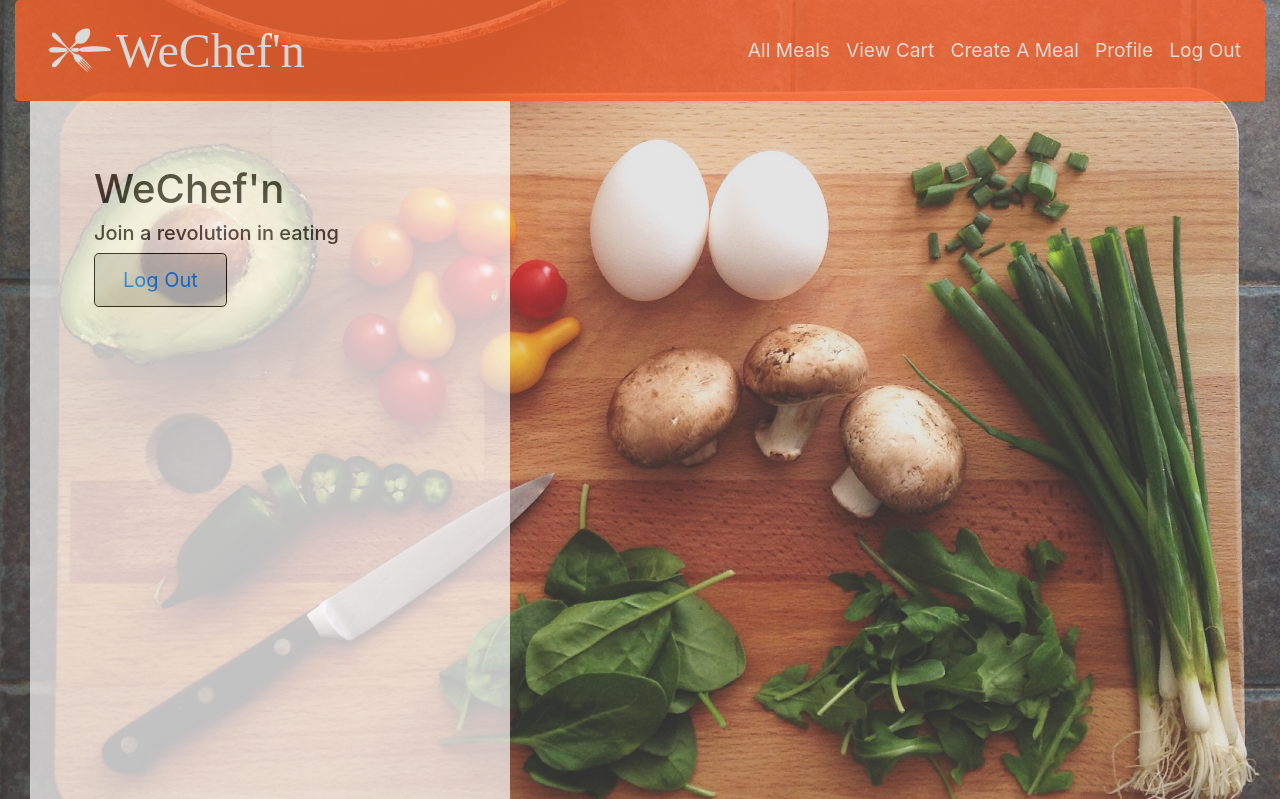
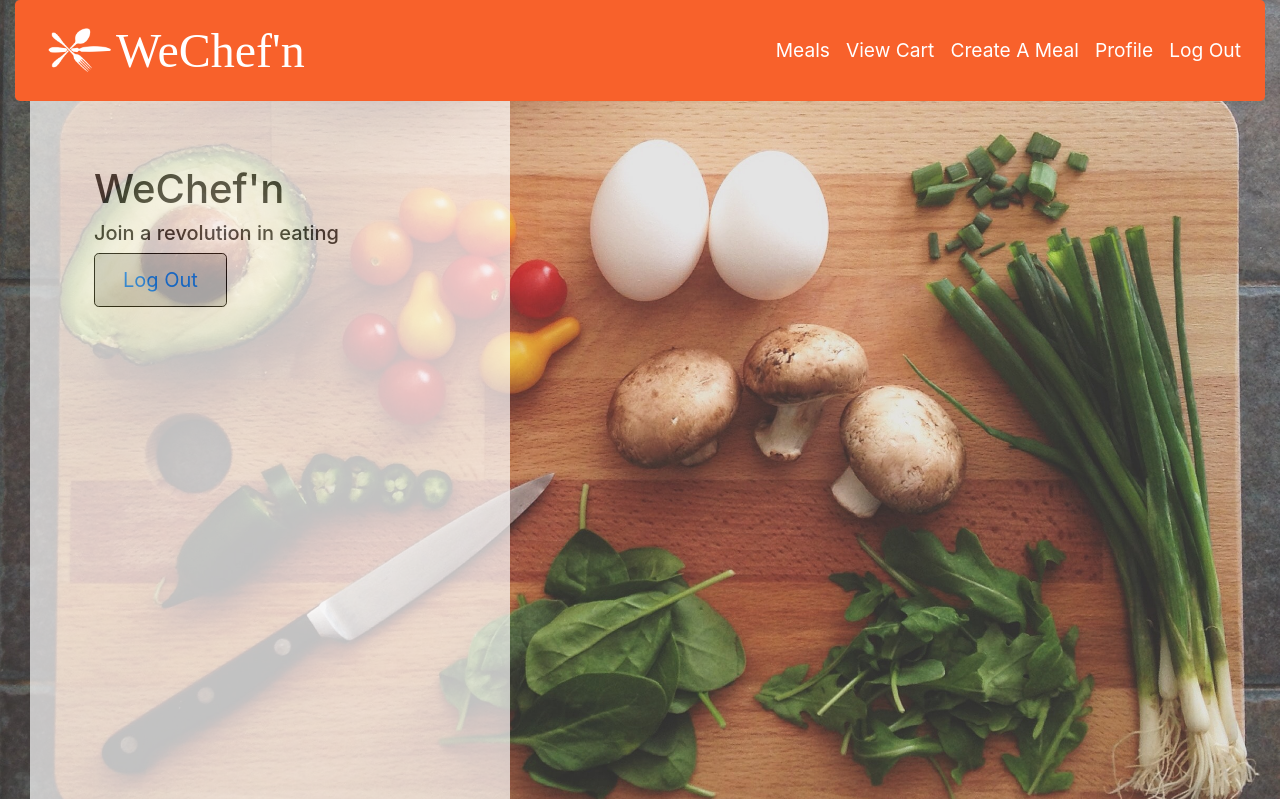
Before and after one commit to franics925/cook_around, a Django app: page / in a window 1280 px wide. Shown: the top 799 px of the page. Run offline with Django 3.2, Linux system fonts and the light colour scheme; the visitor is signed in with stand-in values (Sample User, id 1); some libraries are stand-ins or nearby versions.

Commit message:
css update

```diff
--- a/main_app/static/css/style.css
+++ b/main_app/static/css/style.css
@@ -5,7 +5,6 @@
 
 nav {
     background: rgb(248, 97, 43);
-    opacity: .8;
     border-radius: .3em;
 }
 
@@ -63,10 +62,6 @@ main {
     opacity: .7;
 }
 
-/* #homepage.container {
-    width: auto;
-    padding-top: 100px;
-} */
 
 .btn {
     padding: 1 4;
@@ -81,35 +76,15 @@ main {
     max-width: none;
 }
 
-
-/* a {
-    padding: 10px;
-    color: orange;
-    border: 3em;
-} */
-
 form {
     padding: 2%;
     background-color: white;
-    opacity: .85;
-
 }
 
 form, table {
     padding: 1 4;
 
 }
-
-/* h1 {
-    font-size: 50px;
-    padding-left: 2%;
-    padding-right: 2%;
-} */
-
-
-
-
-
 footer {
     position: relative;
     background-color: lightgrey;
--- a/main_app/templates/base.html
+++ b/main_app/templates/base.html
@@ -17,7 +17,7 @@
 <body>
 <main class="container">
   <header class="position-sticky">
-    <nav class="navbar navbar-expand-lg navbar-light">
+    <nav class="navbar navbar-expand-lg">
         <img src="{% static '/images/black-2420162_1920.png' %}" class="d-inline-block align-top" alt="" id="headerLogo">
         <a class="navbar-brand" href="{% url 'home' %}" id="headerTitle">WeChef'n</a>
         <button class="navbar-toggler" type="button" data-toggle="collapse" data-target="#navbarText" aria-controls="navbarText" aria-expanded="false" aria-label="Toggle navigation">
@@ -27,7 +27,7 @@
           <ul class="navbar-nav ml-auto">
             {% if user.is_authenticated %}
             <li class="nav-item active">
-              <a class="nav-link" href="{% url 'index' %}">All Meals <span class="sr-only">(current)</span></a>
+              <a class="nav-link" href="{% url 'index' %}">Meals <span class="sr-only">(current)</span></a>
             </li>
             <li class="nav-item active">
               <a class="nav-link" href="{% url 'cart' %}">View Cart <span class="sr-only">(current)</span></a>
```
